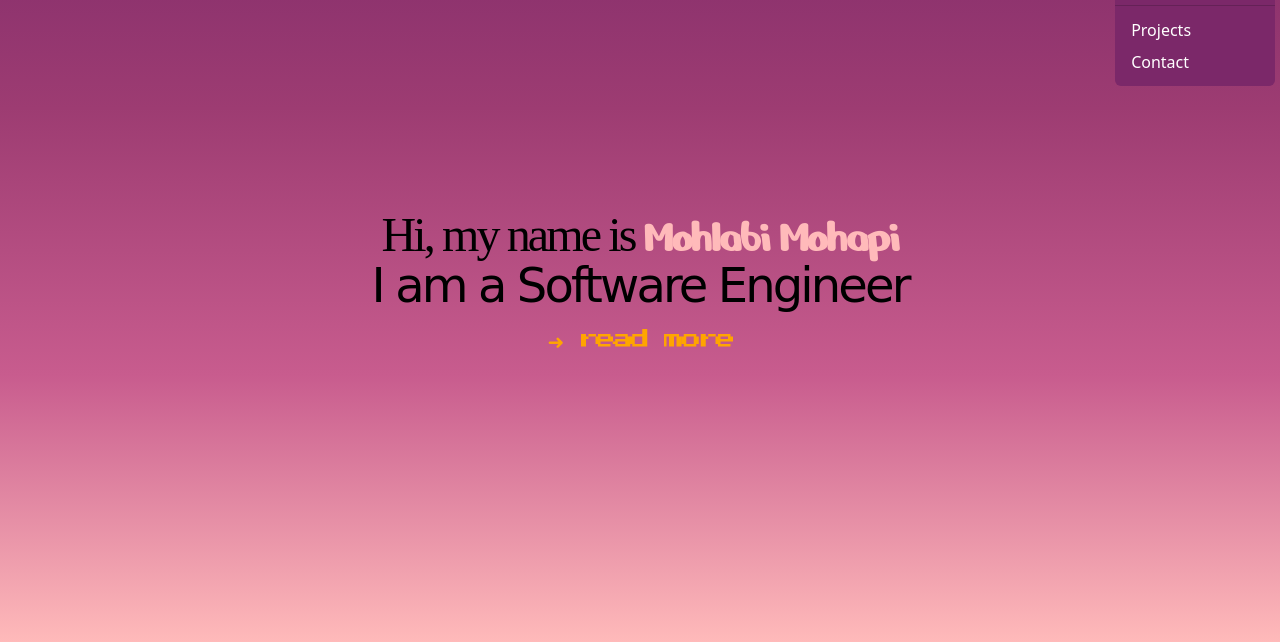
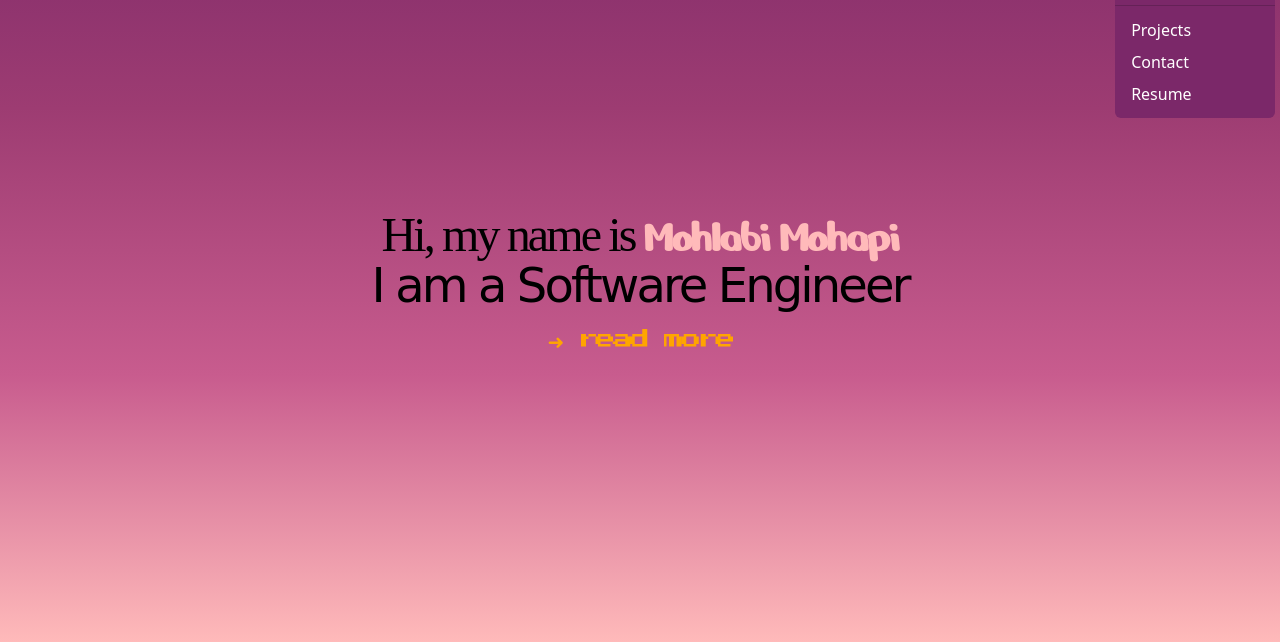
Before and after one commit to Mutnauq92/MyCV, a plain HTML site: page index.html in a window 1280 px wide. Both pictures are taken after a click on the link 1130 px from the left and 63 px from the top of the page. Shown: the part 158-800 px from the top of the page. Drawn offline with nearby package versions, Linux system fonts and the light colour scheme; a web font is replaced by a local one.

Commit message:
Update index.html

```diff
--- a/index.html
+++ b/index.html
@@ -49,6 +49,7 @@
                             <li><hr class="dropdown-divider"></li>
                             <li><a class="dropdown-item" href="projects.html">Projects</a></li>
                             <li><a class="dropdown-item" href="contact.html">Contact</a></li>
+                            <li><a class="dropdown-item" href="resume.pdf" target="_blank" download>Resume</a></li>
                         </ul>
                     </li>
                 </div>
```
